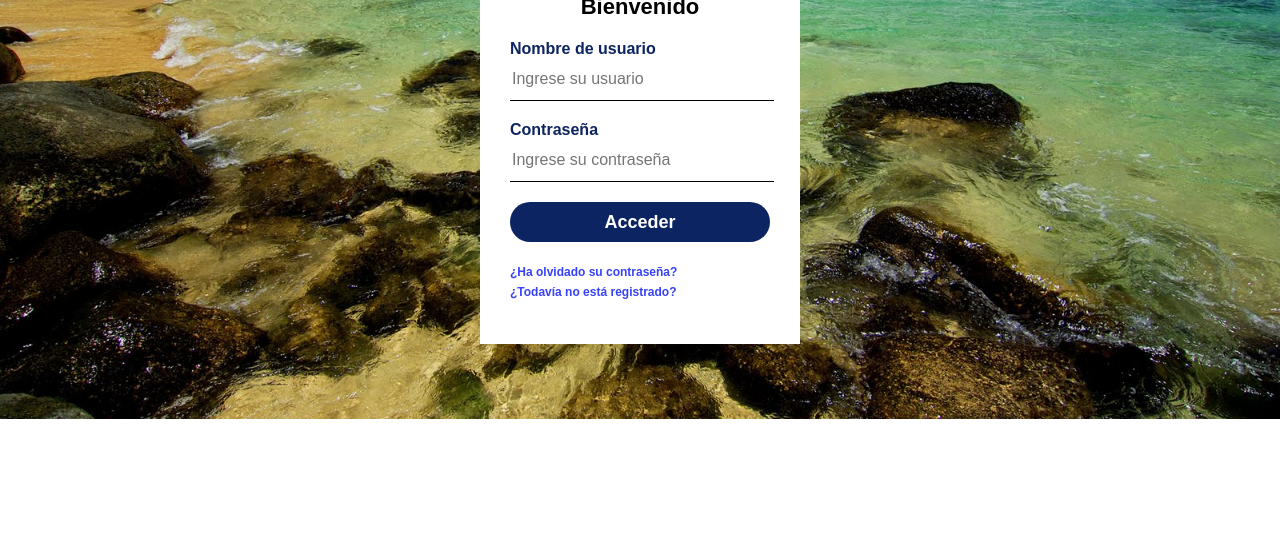
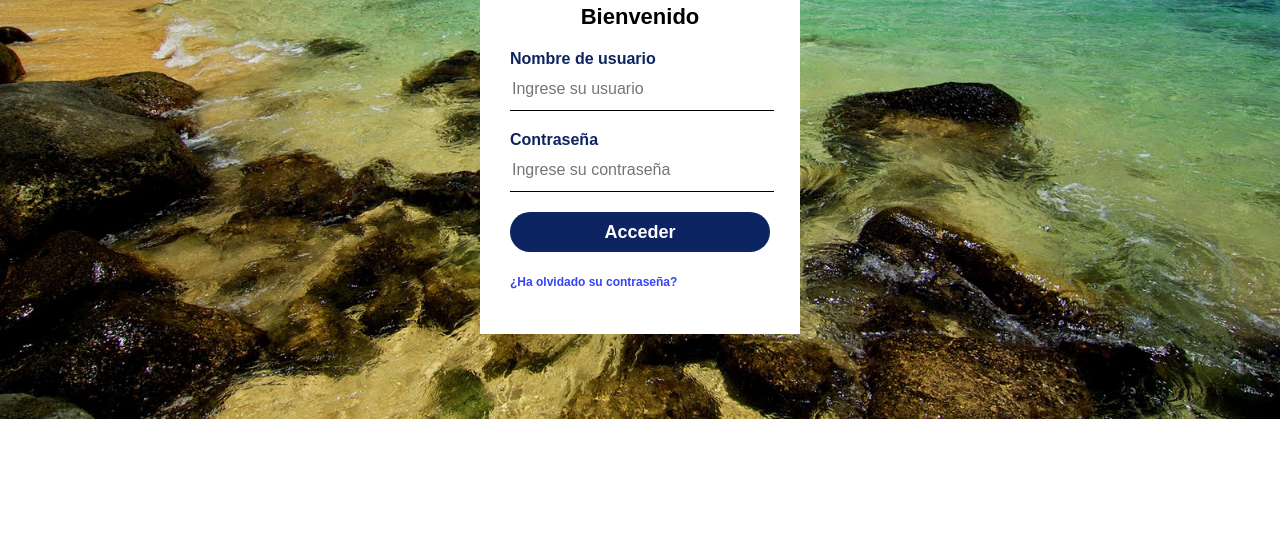
Before and after one commit to collectionman/login, a plain HTML site: page index.html in a window 1280 px wide. Shown: the part 266-800 px from the top of the page. Drawn offline with Linux system fonts and the light colour scheme.

Commit message:
delete last anchor tag

```diff
--- a/css/main.css
+++ b/css/main.css
@@ -11,7 +11,7 @@ body {
 
 .login-box {
     width: 320px ;
-    height: 420px ;
+    height: 400px ;
     background: #ffffff ;
     color: #000 ;
     top: 50% ;
--- a/index.html
+++ b/index.html
@@ -21,8 +21,7 @@
 
             <input type="submit" value="Acceder">
 
-            <a href="#">¿Ha olvidado su contraseña?</a><br/>
-            <a href="#">¿Todavía no está registrado?</a>
+            <a href="#">¿Ha olvidado su contraseña?</a>
         </form>
     </div>
 </body>
```
